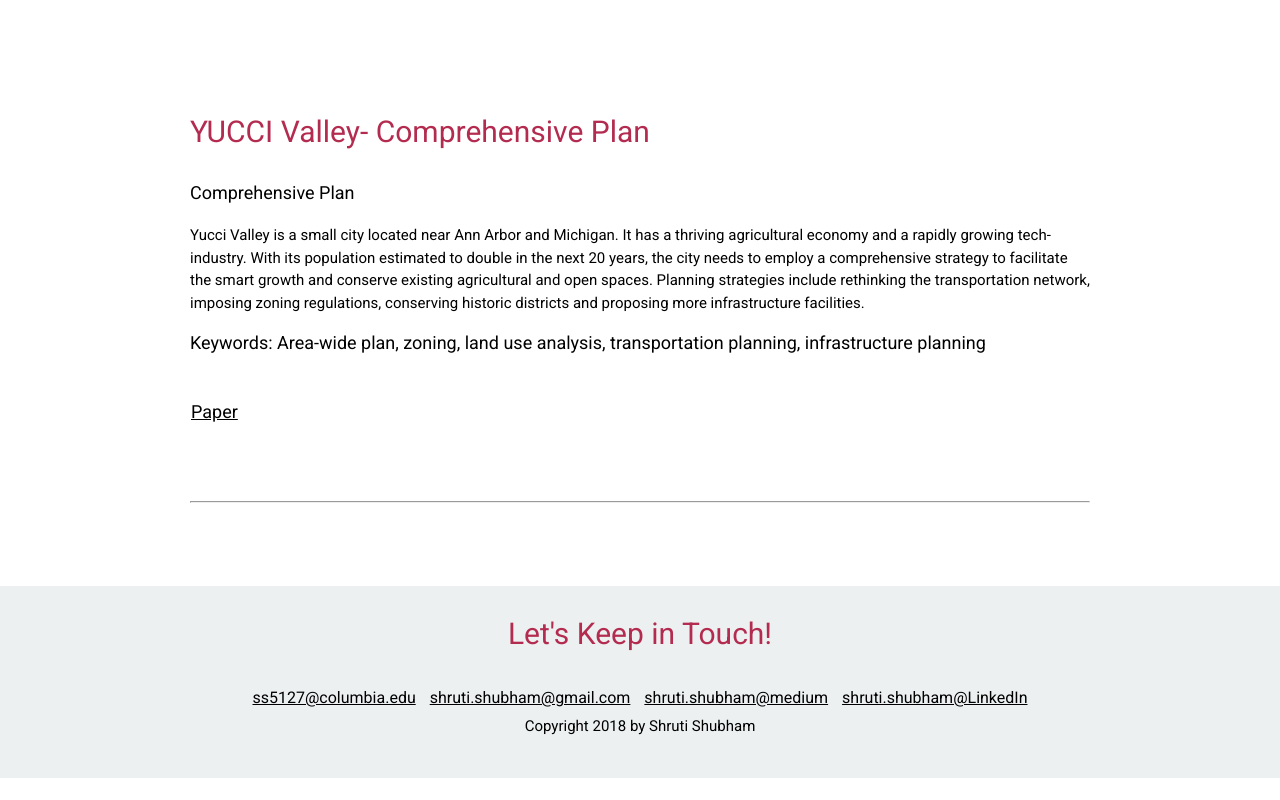
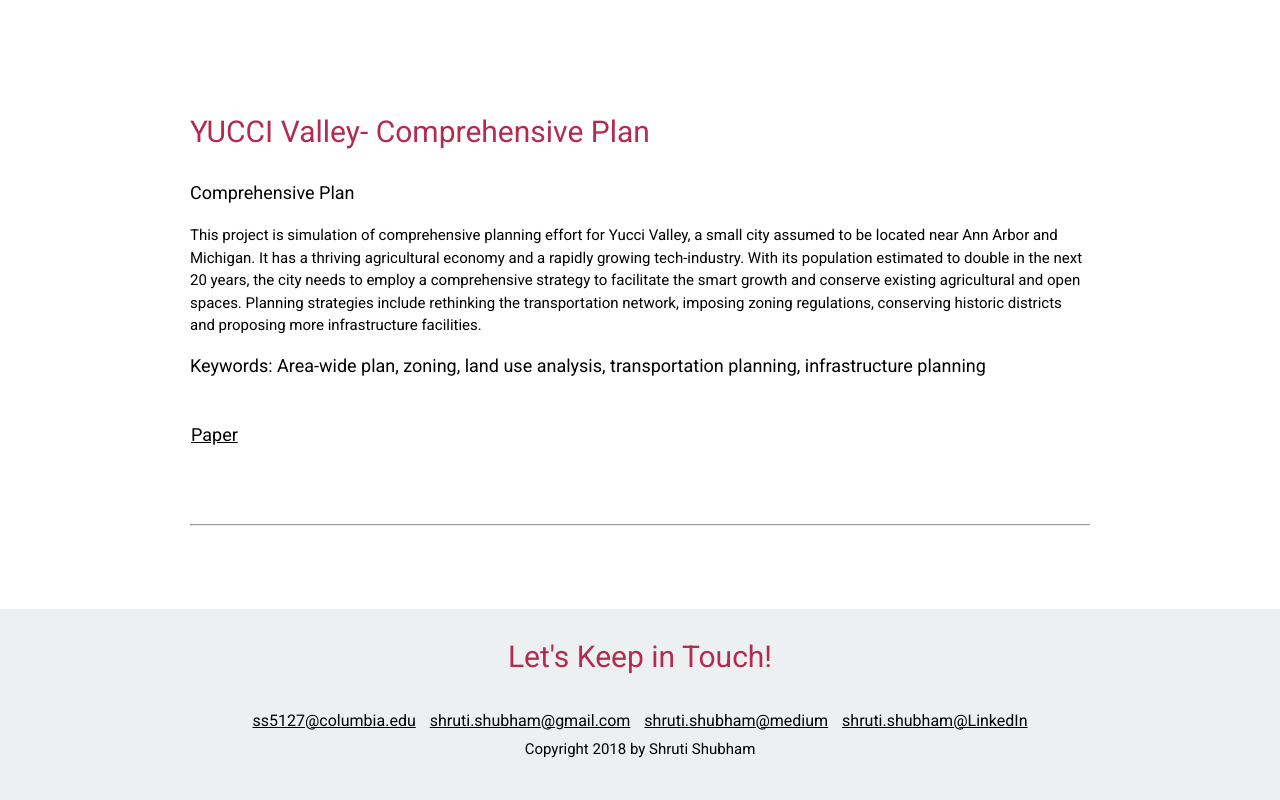
Before and after one commit to shruti3101/shrutishubham.2018, a plain HTML site: page index.html in a window 1280 px wide. Shown: the part 9224-10024 px from the top of the page. Before the commit the page ends 10002 px from the top, so only its background shows below. Drawn offline with Linux system fonts and the light colour scheme.

Commit message:
Update index.html

```diff
--- a/index.html
+++ b/index.html
@@ -191,7 +191,7 @@
             <div class="content-wrap">
               <h2>YUCCI Valley- Comprehensive Plan</h2>
               <h3>Comprehensive Plan</h3>
-              <p>Yucci Valley is a small city located near Ann Arbor and Michigan. It has a thriving agricultural economy and a rapidly growing tech-industry. With its population estimated to double in the next 20 years, the city needs to employ a comprehensive strategy to facilitate the smart growth and conserve existing agricultural and open spaces. Planning strategies include rethinking the transportation network, imposing zoning regulations, conserving historic districts and proposing more infrastructure facilities.</p>
+              <p>This project is simulation of comprehensive planning effort for Yucci Valley, a small city assumed to be located near Ann Arbor and Michigan. It has a thriving agricultural economy and a rapidly growing tech-industry. With its population estimated to double in the next 20 years, the city needs to employ a comprehensive strategy to facilitate the smart growth and conserve existing agricultural and open spaces. Planning strategies include rethinking the transportation network, imposing zoning regulations, conserving historic districts and proposing more infrastructure facilities.</p>
               <h3>Keywords: Area-wide plan, zoning, land use analysis, transportation planning, infrastructure planning</h3>
               <br>
                 <h3><a href="documents/Yuccie Valley - Comprehensive Plan Report.pdf">Paper</a></h3><p>
```
